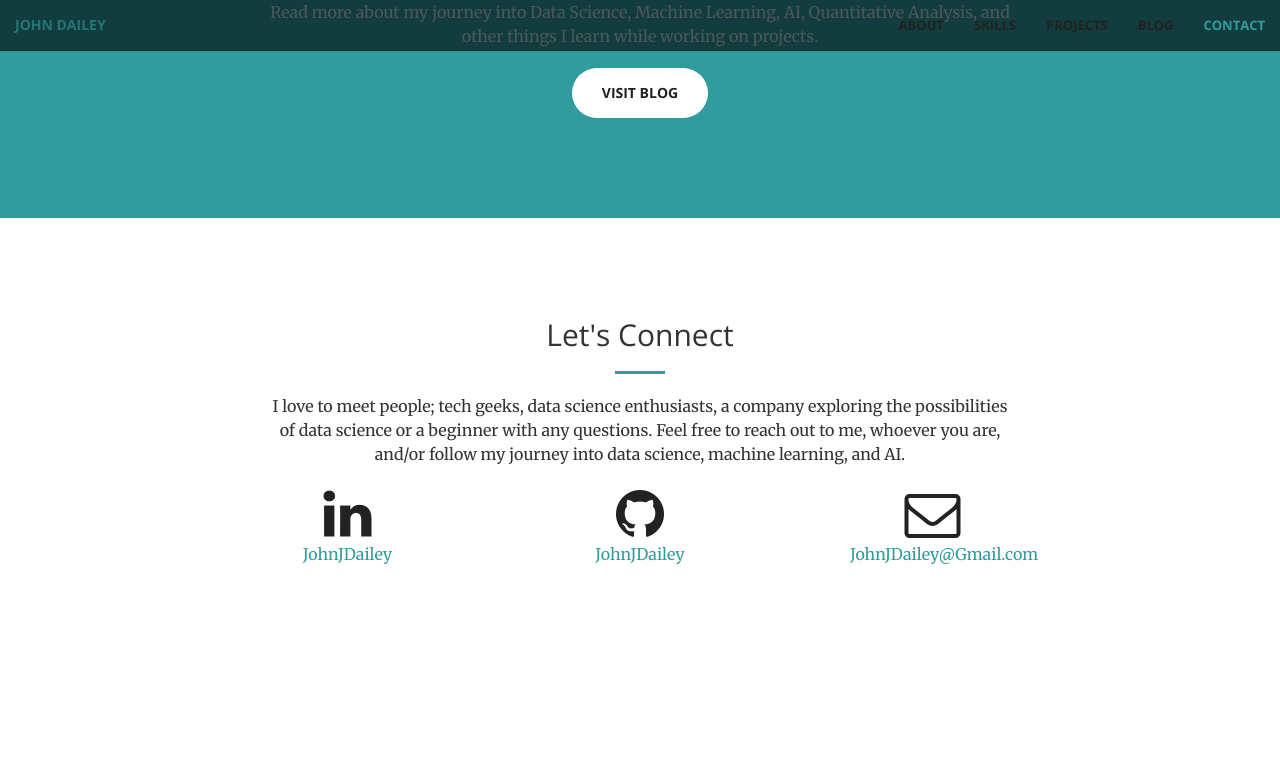
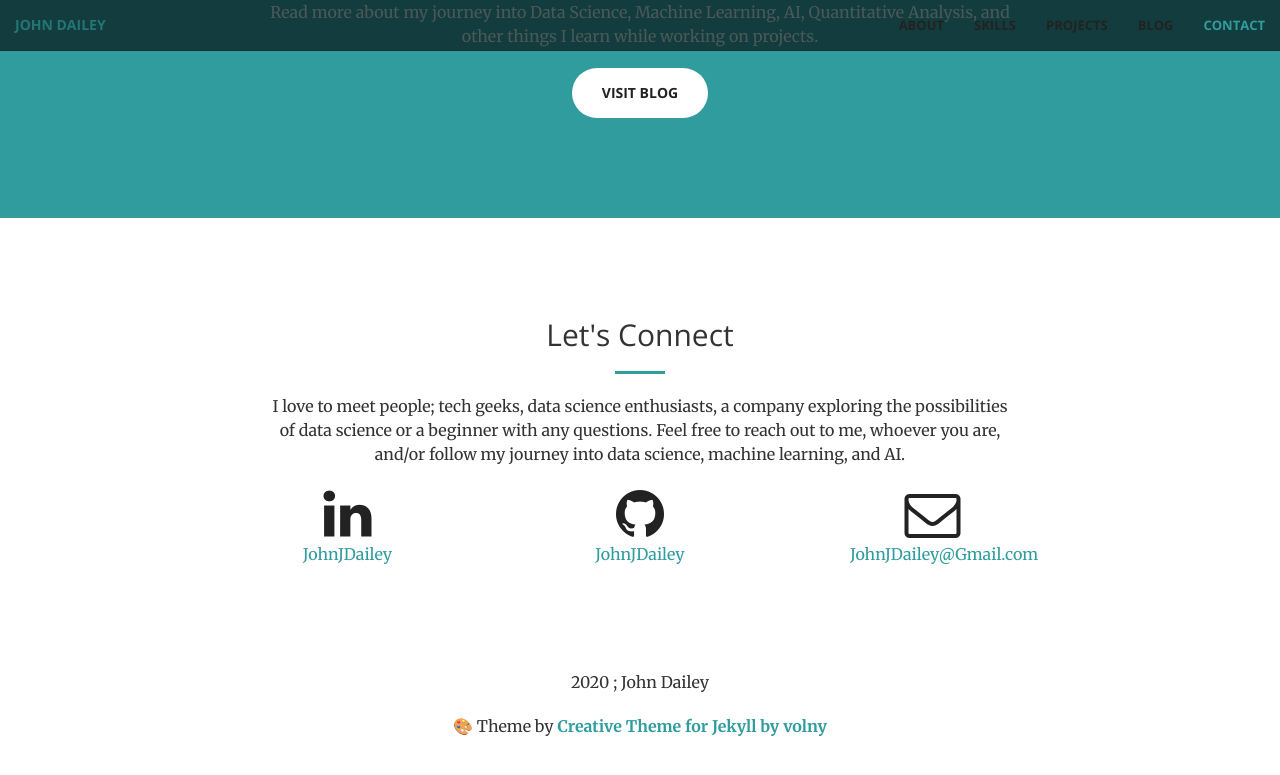
Before and after one commit to johnjdailey/johnjdailey.github.io, a Jekyll site: the page built from index.html, in a window 1280 px wide and 900 px high, scrolled down 2670 px. Shown: the top 775 px of the window. Built offline with Jekyll 4.4.1, drawn with Linux system fonts in a browser that asks for light colours; before the commit the page ends 3356 px from its top, so only the background shows below that.

Commit message:
Update contact.html

```diff
--- a/_includes/contact.html
+++ b/_includes/contact.html
@@ -18,7 +18,7 @@
                 <p>{{ site.github_username }}</p>
             </a>
         </div>
-    <div class="col-lg-2 col-lg-offset-1 text-center">
+        <div class="col-lg-2 col-lg-offset-1 text-center">
             <a href="mailto:{{ site.email }}">
             <i class="fa fa-envelope-o fa-3x wow bounceIn" data-wow-delay=".1s"></i>
                 <p>{{ site.email }}</p>
@@ -26,4 +26,13 @@
         </div>
 
     </div>
+    <footer id="footer">
+        <p class="copyright">
+            2020 ; John Dailey
+        </p>
+        <p>
+                🎨 Theme by <a href="https://github.com/volny/creative-theme-jekyll" target="_blank"><strong>Creative
+                        Theme for Jekyll by volny</strong></a>
+        </p>
+    </footer>
 </section>
```
